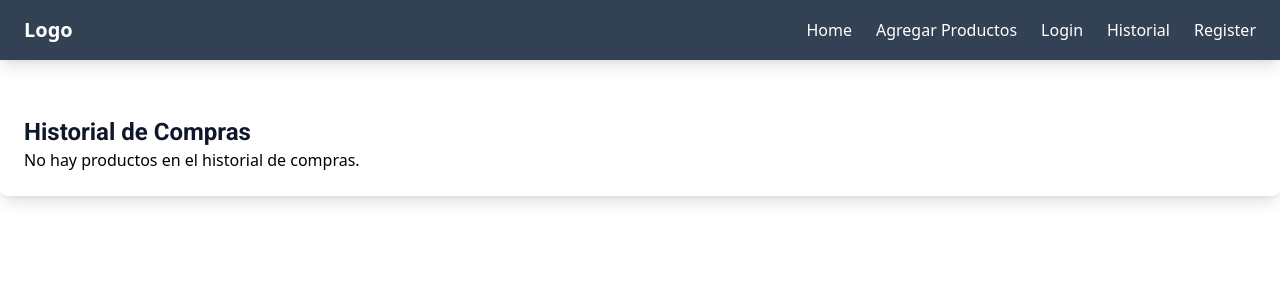
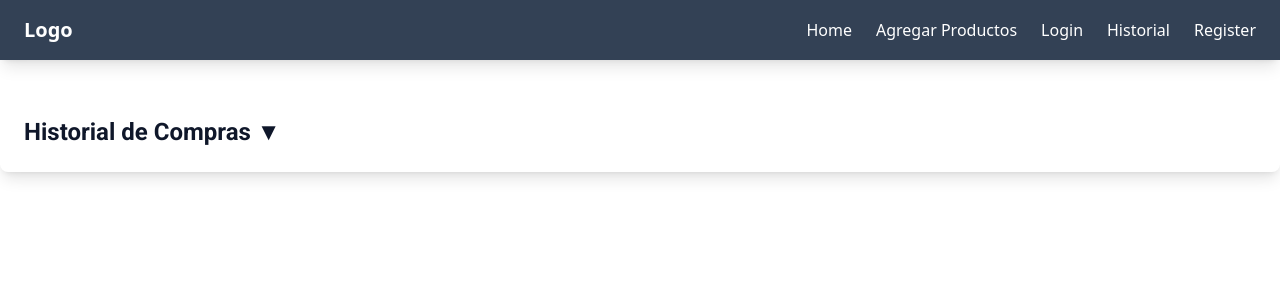
Before and after one commit to Kevin-ORojas/ShopWise, a React (Vite) app: page /historial in a window 1280 px wide. Shown: the top 300 px of the page. Built offline with nearby package versions, Linux system fonts and the light colour scheme.

Commit message:
historial de compras

```diff
--- a/src/components/HistoriPurchase/HistoriPurchase.jsx
+++ b/src/components/HistoriPurchase/HistoriPurchase.jsx
@@ -1,23 +1,42 @@
-import React from "react";
+import React, { useState } from "react";
 
 export const HistoriPurchase = ({ historial }) => {
+  const [isVisible, setIsVisible] = useState(false); // Estado para controlar la visibilidad del historial
+
+  const toggleVisibility = () => {
+    setIsVisible(!isVisible);
+  };
+
+  const calculateTotalPrice = () => {
+    return historial.reduce((total, item) => total + item.precio, 0).toFixed(2);
+  };
+
   return (
     <div className="max-w-full mx-auto mt-8 p-6 rounded-lg shadow-lg">
-      <h2 className="text-2xl font-bold font-roboto text-slate-900">
-        Historial de Compras
+      <h2
+        className="text-2xl font-bold font-roboto text-slate-900"
+        onClick={toggleVisibility}
+        style={{ cursor: "pointer" }}
+      >
+        Historial de Compras {isVisible ? "▲" : "▼"}
       </h2>
+      {isVisible && (
+        <>
+          <ul>
             {historial.length === 0 ? (
-        <h3>No hay productos en el historial de compras.</h3>
+              <p>No hay productos en el historial de compras.</p>
             ) : (
-        <ul>
-          {historial.map(({ nombre, precio }, index) => (
+              historial.map(({ nombre, precio, date }, index) => (
                 <li key={index}>
                   <p>
-                Producto: {nombre}, Precio: ${precio}
+                    Producto: {nombre}, Precio: ${precio}, Fecha: {date}
                   </p>
                 </li>
-          ))}
+              ))
+            )}
           </ul>
+          <h3 className="font-bold">Precio Total: ${calculateTotalPrice()}</h3>
+        </>
       )}
     </div>
   );
--- a/src/components/ProductForm/ProductForm.jsx
+++ b/src/components/ProductForm/ProductForm.jsx
@@ -66,10 +66,6 @@ export const ProductForm = () => {
           Total: ${sumPrices()}
         </h2>
       </div>
-
-      <div>
-        <h2>Ver tu historial de compras</h2>
-      </div>
     </div>
   );
 };
--- a/src/hook/usePurchaseHistory.js
+++ b/src/hook/usePurchaseHistory.js
@@ -10,8 +10,10 @@ export const usePurchaseHistory = () => {
     }
   }, []);
 
-  const agregarProducto = (nuevoProducto) => {
-    const nuevoHistorial = [...historiPurchase, nuevoProducto];
+  const agregarProducto = (product) => {
+    const timeHistori = new Date().toLocaleString();
+    const newHistoryItem = { ...product, date: timeHistori }; // Guarda el producto con la fecha
+    const nuevoHistorial = [...historiPurchase, newHistoryItem]; // Cambia nuevoProducto a newHistoryItem
     setHistoriPurchase(nuevoHistorial);
 
     // Guardar el nuevo historial en localStorage
```
Lines whose indentation alone changed are shown as unchanged.
